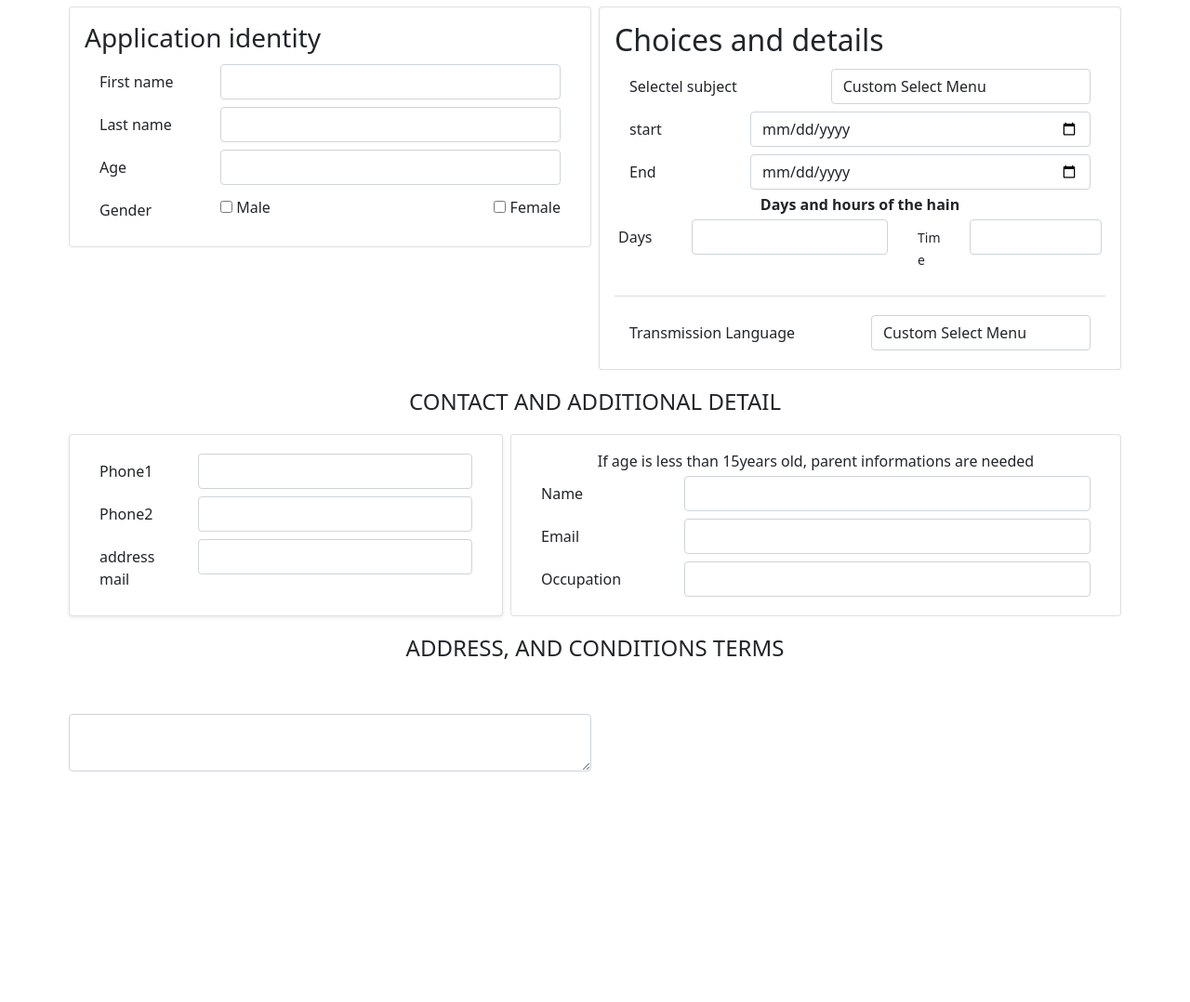
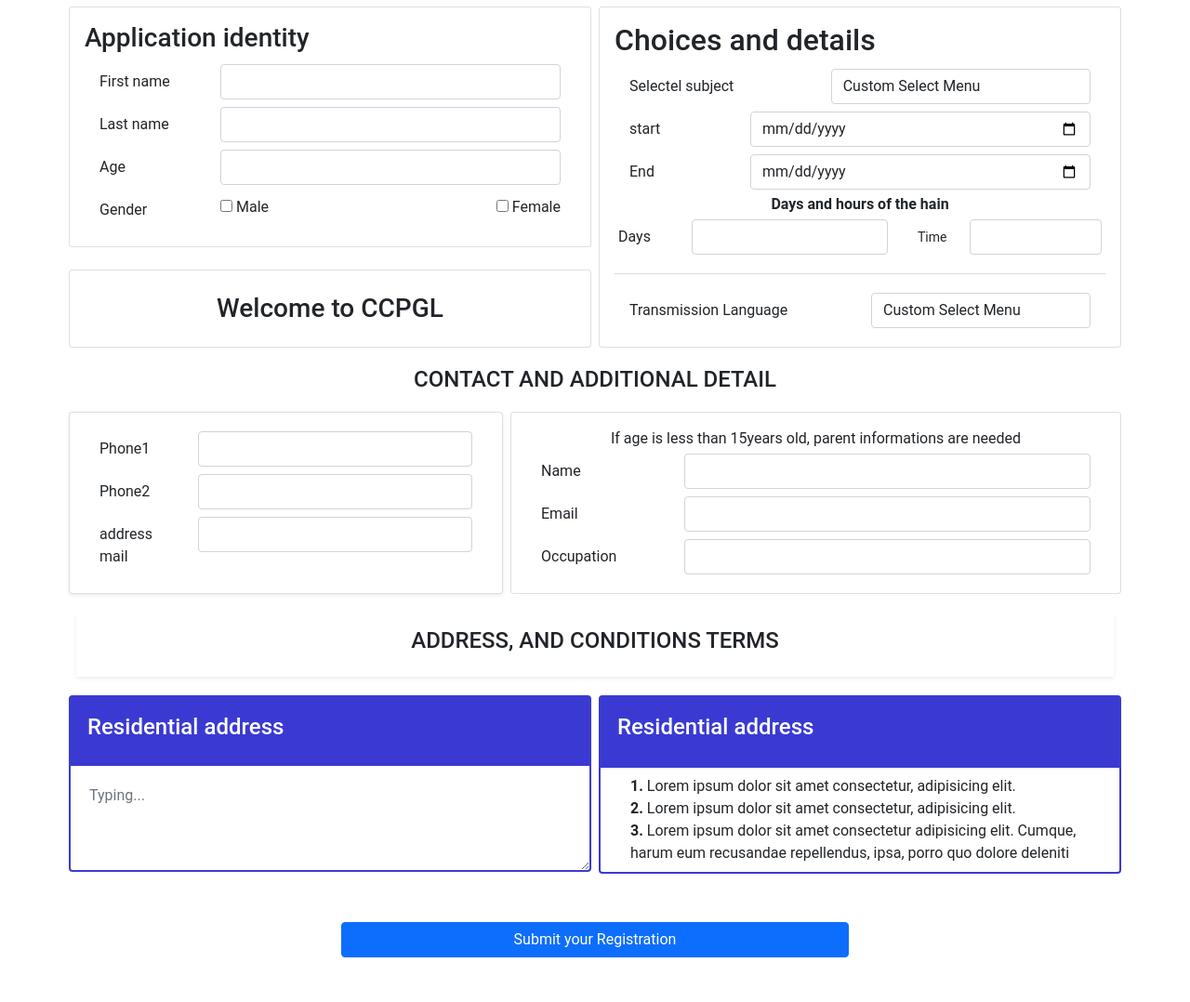
Before and after one commit to Jean-pierre14/CrudMysqlReactFrontEnd, a website: page views/ccpgl1.html in a window 1280 px wide. Shown: the part 104-1182 px from the top of the page at 93% size. Before the commit the page ends 938 px from the top, so only its background shows below. Drawn offline with nearby package versions, Linux system fonts and the light colour scheme.

Commit message:
Submit button and modal for akwnoledgement

```diff
--- a/public/css/ccpgl1.css
+++ b/public/css/ccpgl1.css
@@ -1,3 +1,6 @@
+:root{
+    --bg-glue: rgb(58,58,211)
+}
 *{
     margin: 0;
     padding: 0;
@@ -7,3 +10,37 @@
 body{
     font-family: roboto !important;
 }
+.header{
+    background-color: var(--bg-glue);
+    padding: 20px;
+    border-top-left-radius: 4px;
+    border-top-right-radius: 4px;
+}
+.form-control{
+    outline: none !important;
+}
+.input{
+    outline: none;
+    overflow: hidden;
+    padding: 20px;
+    border-radius: 0;
+    border:2px solid var(--bg-glue);
+    border-bottom-left-radius: 4px;
+    border-bottom-right-radius: 4px;
+    border-top: 0;
+}
+
+.list{
+    border: 2px solid var(--bg-glue);
+    border:2px solid var(--bg-glue);
+    border-bottom-left-radius: 4px;
+    border-bottom-right-radius: 4px;
+}
+
+.btn-block{
+    position: relative;
+    width: 100%;
+}
+.box{
+    width: 100%;
+}
--- a/views/ccpgl1.html
+++ b/views/ccpgl1.html
@@ -6,6 +6,7 @@
     <title>CCPGL</title>
     <!-- CSS only -->
     <link href="https://cdn.jsdelivr.net/npm/bootstrap@5.0.0-beta1/dist/css/bootstrap.min.css" rel="stylesheet" integrity="sha384-giJF6kkoqNQ00vy+HMDP7azOuL0xtbfIcaT9wjKHr8RbDVddVHyTfAAsrekwKmP1" crossorigin="anonymous">
+    <link rel="stylesheet" href="../public/css/ccpgl1.css">
 </head>
 <body>
 
@@ -57,6 +58,9 @@
                                       </div>
                                     </div>
                                   </div>
+                            </div>
+                            <div class="card card-body mt-4">
+                                <h3 class="text-center mt-2">Welcome to CCPGL</h3>
                             </div>
                         </div>
                         <div class="col-md-6 col-sm-12 p-1">
@@ -185,7 +189,7 @@
                             </div>
                         </div>
                     </div>
-                    <div class="box my-3">
+                    <div class="box shadow-sm p-3 my-3">
                         <h4 class="text-uppercase text-center">
                             address, and conditions terms
                         </h4>
@@ -195,16 +199,71 @@
                             <div class="header">
                                 <h4 class="text-white" for="address">Residential address</h4>
                             </div>
-                            <textarea name="address" id="" class="form-control input"></textarea>
+                            <textarea placeholder="Typing..." rows="3" name="address" id="address" class="form-control input"></textarea>
                         </div>
-                        <div class="col-md-6 col-sm-12 p-1"></div>
+                        <div class="col-md-6 col-sm-12 p-1">
+                            <div class="header">
+                                <h4 class="text-white" for="address">Residential address</h4>
+                            </div>
+                            <ul class="list p-0 m-0 py-2">
+                                <ol>
+                                    <b>1. </b>
+                                    <span>
+                                        Lorem ipsum dolor sit amet consectetur, adipisicing elit.
+                                    </span>
+                                </ol>
+                                <ol>
+                                    <b>2. </b>
+                                    <span>
+                                        Lorem ipsum dolor sit amet consectetur, adipisicing elit.
+                                    </span>
+                                </ol>
+                                <ol>
+                                    <b>3. </b>
+                                    <span>
+                                        Lorem ipsum dolor sit amet consectetur adipisicing elit. Cumque, harum eum recusandae repellendus, ipsa, porro quo dolore deleniti
+                                    </span>
+                                </ol>
+                            </ul>
+                        </div>
+                    </div>
+                    <div class="row py-5 justify-content-center">
+                        <div class="col-md-6 col-sm-12">
+                            <button  type="button"  data-toggle="modal" data-target="#exampleModal" class="btn btn-primary btn-block">Submit your Registration</button>
+                        </div>
                     </div>
                 </form>
             </div>
         </div>
-
     </div>
-    <!-- JavaScript Bundle with Popper -->
-<script src="https://cdn.jsdelivr.net/npm/bootstrap@5.0.0-beta1/dist/js/bootstrap.bundle.min.js" integrity="sha384-ygbV9kiqUc6oa4msXn9868pTtWMgiQaeYH7/t7LECLbyPA2x65Kgf80OJFdroafW" crossorigin="anonymous"></script>
+    <div class="modal fade" id="exampleModal" tabindex="-1" aria-labelledby="exampleModalLabel" aria-hidden="true">
+        <div class="modal-dialog">
+          <div class="modal-content">
+            <div class="modal-header">
+              <h5 class="modal-title" id="exampleModalLabel">Modal title</h5>
+              <button type="button" class="close" data-dismiss="modal" aria-label="Close">
+                <span aria-hidden="true">&times;</span>
+              </button>
+            </div>
+            <div class="modal-body">
+              ...
+            </div>
+            <div class="modal-footer">
+              <button type="button" class="btn btn-secondary" data-dismiss="modal">Close</button>
+              <button type="button" class="btn btn-primary">Save changes</button>
+            </div>
+          </div>
+        </div>
+      </div>
+        <!-- JavaScript Bundle with Popper -->
+    <!-- <script src="https://cdn.jsdelivr.net/npm/bootstrap@5.0.0-beta1/dist/js/bootstrap.bundle.min.js" integrity="sha384-ygbV9kiqUc6oa4msXn9868pTtWMgiQaeYH7/t7LECLbyPA2x65Kgf80OJFdroafW" crossorigin="anonymous"></script> -->
+    <script src="https://ajax.googleapis.com/ajax/libs/jquery/3.4.1/jquery.min.js"></script>
+    <script src="https://cdnjs.cloudflare.com/ajax/libs/popper.js/1.14.7/umd/popper.min.js"></script>
+    <script src="https://maxcdn.bootstrapcdn.com/bootstrap/4.3.1/js/bootstrap.min.js"></script>
+<script>
+    $('#myModal').on('shown.bs.modal', function () {
+        $('#myInput').trigger('focus')
+    })
+</script>
 </body>
 </html>
```
